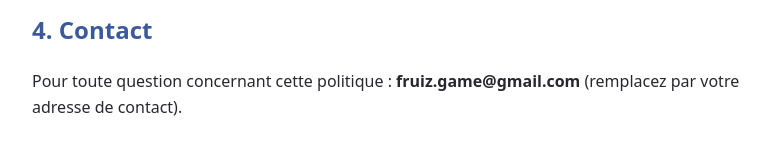
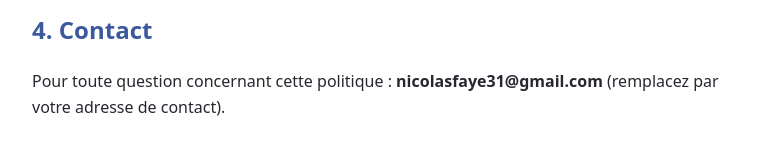
Before and after one commit to Nixa001/Fruiz, a website: page public/privacy.html in a window 1280 px wide. Shown: the part 643-797 px from the top of the page, without its empty margins (248-1018 px from the left). Drawn offline with Linux system fonts and the light colour scheme.

Commit message:
feat: add keystore configuration and privacy policy files

```diff
--- a/docs/privacy.html
+++ b/public/privacy.html
@@ -49,7 +49,7 @@
 
     <h2>4. Contact</h2>
     <p>
-      Pour toute question concernant cette politique : <strong>fruiz.game@gmail.com</strong>
+      Pour toute question concernant cette politique : <strong>nicolasfaye31@gmail.com</strong>
       (remplacez par votre adresse de contact).
     </p>
   </body>
```
Also changed, not shown: 3 other files.
